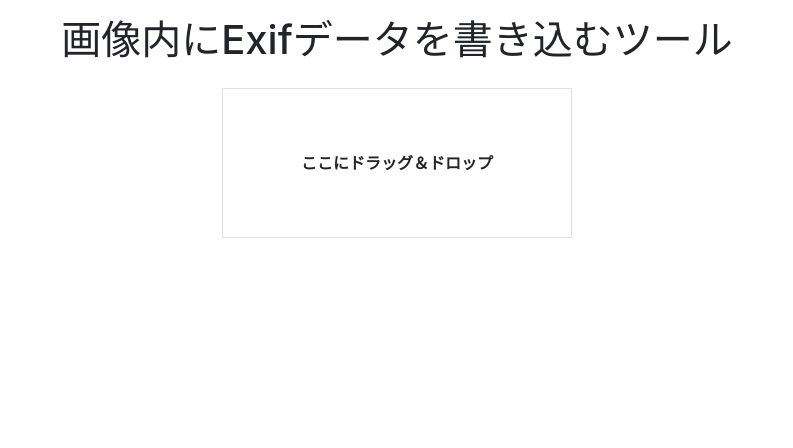
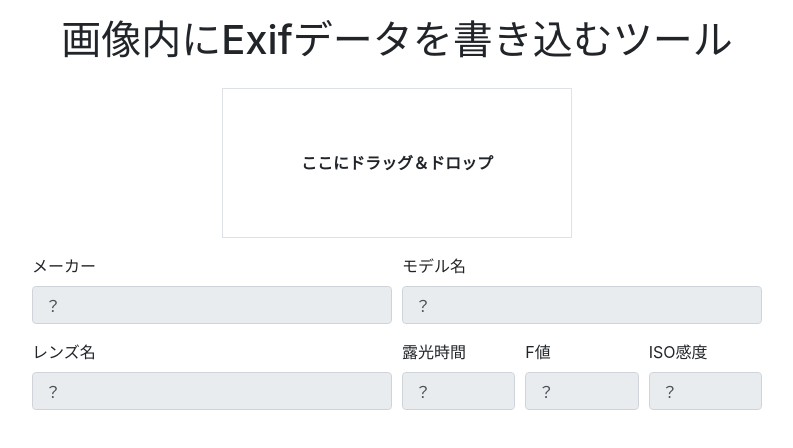
Before and after one commit to YSRKEN/metadata-printing-tool, a React (Create React App) app: page / in a window 1280 px wide. Shown: the top 448 px of the page, without its empty margins (243-1036 px from the left). Built offline with nearby package versions, Linux system fonts and the light colour scheme.

Commit message:
[add] 取り急ぎ、レンズ名以外の部分についてはデータを表示できるようにした

```diff
--- a/src/App.tsx
+++ b/src/App.tsx
@@ -1,9 +1,16 @@
-import React from 'react';
-import { Container, Row, Col } from 'react-bootstrap';
+import React, { useState } from 'react';
+import { Container, Row, Col, Form } from 'react-bootstrap';
 import 'App.css';
 import EXIF from 'exif-js';
 
 const App = () => {
+  const [maker, setMaker] = useState('？');
+  const [model, setModel] = useState('？');
+  const [lensName, setLensName] = useState('？');
+  const [shutterSpeed, setShutterSpeed] = useState('？');
+  const [fNumber, setFNumber] = useState('？');
+  const [isoRate, setIsoRate] = useState('？');
+
   const onDragOver = (e: React.DragEvent<HTMLDivElement>) => {
     e.stopPropagation();
     e.preventDefault();
@@ -20,8 +27,29 @@ const App = () => {
       console.log(`ファイルタイプ：${file.type}`);
       console.log(`ファイルサイズ(B)：${file.size}`);
       EXIF.getData(file as any, () => {
-          const exitData = EXIF.pretty(file);
-          console.log(exitData);
+        const exif: {[key: string]: any} = EXIF.getAllTags(file);
+        if ('Make' in exif) {
+          setMaker((exif['Make'] as string).replace('\0', ''));
+        }
+        if ('Model' in exif) {
+          setModel((exif['Model'] as string).replace('\0', ''));
+        }
+        if ('ExposureTime' in exif) {
+          const rawShutterSpeed: Number = exif['ExposureTime'];
+          if (rawShutterSpeed.valueOf() < 1.0) {
+            setShutterSpeed(`1/${Math.round(1.0 / rawShutterSpeed.valueOf())}`);
+          } else {
+            setShutterSpeed(rawShutterSpeed.toString());
+          }
+        }
+        if ('FNumber' in exif) {
+          const rawFNumber: Number = exif['FNumber'];
+          setFNumber(rawFNumber.toString());
+        }
+        if ('ISOSpeedRatings' in exif) {
+          setIsoRate(`ISO${exif['ISOSpeedRatings']}`);
+        }
+        console.log(exif);
       });
     }
   };
@@ -34,10 +62,10 @@ const App = () => {
         </Col>
       </Row>
       <Row className="my-3">
-        <Col className="col-4 offset-4">
+        <Col sm={4} className="mx-auto">
           <div
             className="border d-flex justify-content-center flex-column align-items-center"
-            style={{width: '100%', height: 150}}
+            style={{ width: '100%', height: 150 }}
             onDragOver={onDragOver}
             onDrop={onDrop}
           >
@@ -45,6 +73,40 @@ const App = () => {
           </div>
         </Col>
       </Row>
+      <Row className="my-3">
+        <Col sm={8} className="mx-auto">
+          <Form>
+            <Form.Row>
+              <Form.Group as={Col}>
+                <Form.Label>メーカー</Form.Label>
+                <Form.Control type="text" disabled value={maker} />
+              </Form.Group>
+              <Form.Group as={Col}>
+                <Form.Label>モデル名</Form.Label>
+                <Form.Control type="text" disabled value={model} />
+              </Form.Group>
+            </Form.Row>
+            <Form.Row>
+              <Form.Group as={Col}>
+                <Form.Label>レンズ名</Form.Label>
+                <Form.Control type="text" disabled value={lensName} />
+              </Form.Group>
+              <Form.Group as={Col} className="col-sm-2">
+                <Form.Label>露光時間</Form.Label>
+                <Form.Control type="text" disabled value={shutterSpeed} />
+              </Form.Group>
+              <Form.Group as={Col} className="col-sm-2">
+                <Form.Label>F値</Form.Label>
+                <Form.Control type="text" disabled value={fNumber} />
+              </Form.Group>
+              <Form.Group as={Col} className="col-sm-2">
+                <Form.Label>ISO感度</Form.Label>
+                <Form.Control type="text" disabled value={isoRate} />
+              </Form.Group>
+            </Form.Row>
+          </Form>
+        </Col>
+      </Row>
     </Container>
   );
 }
```
